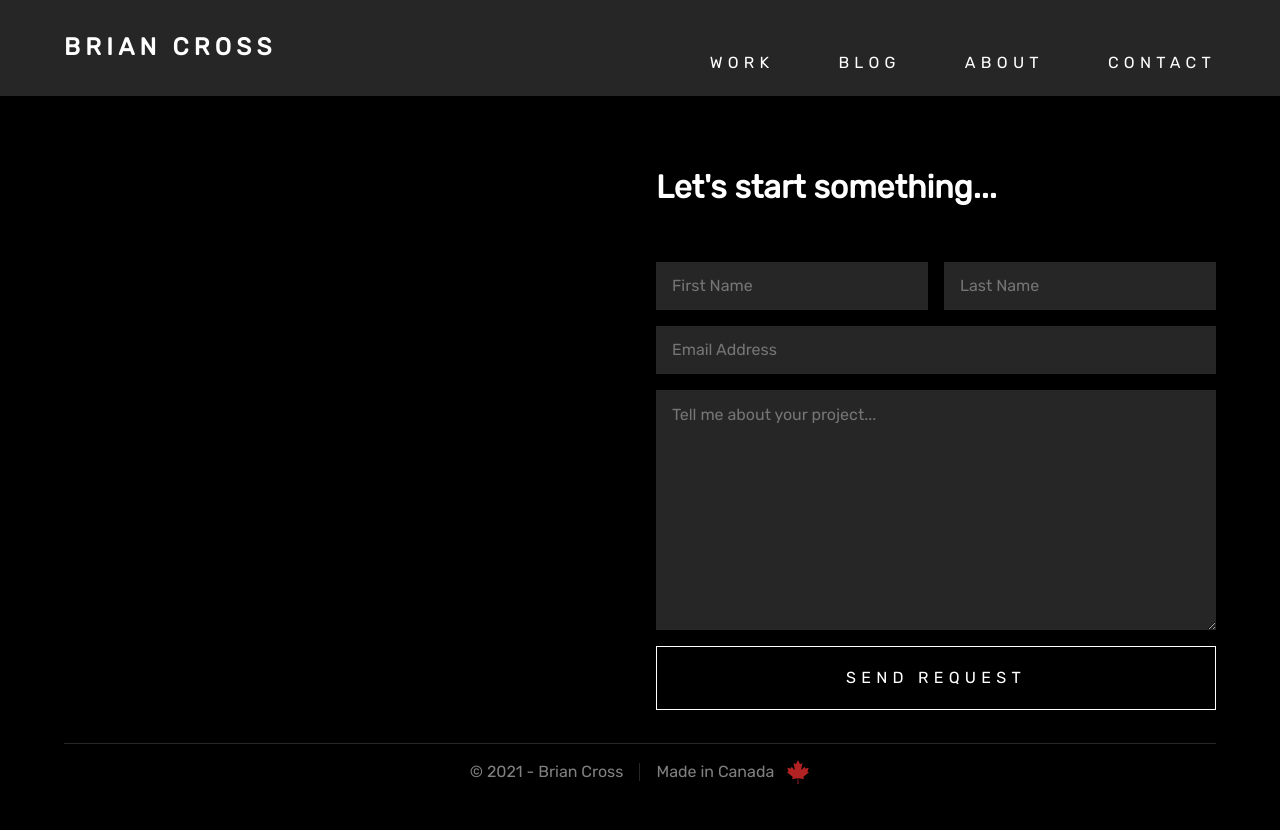
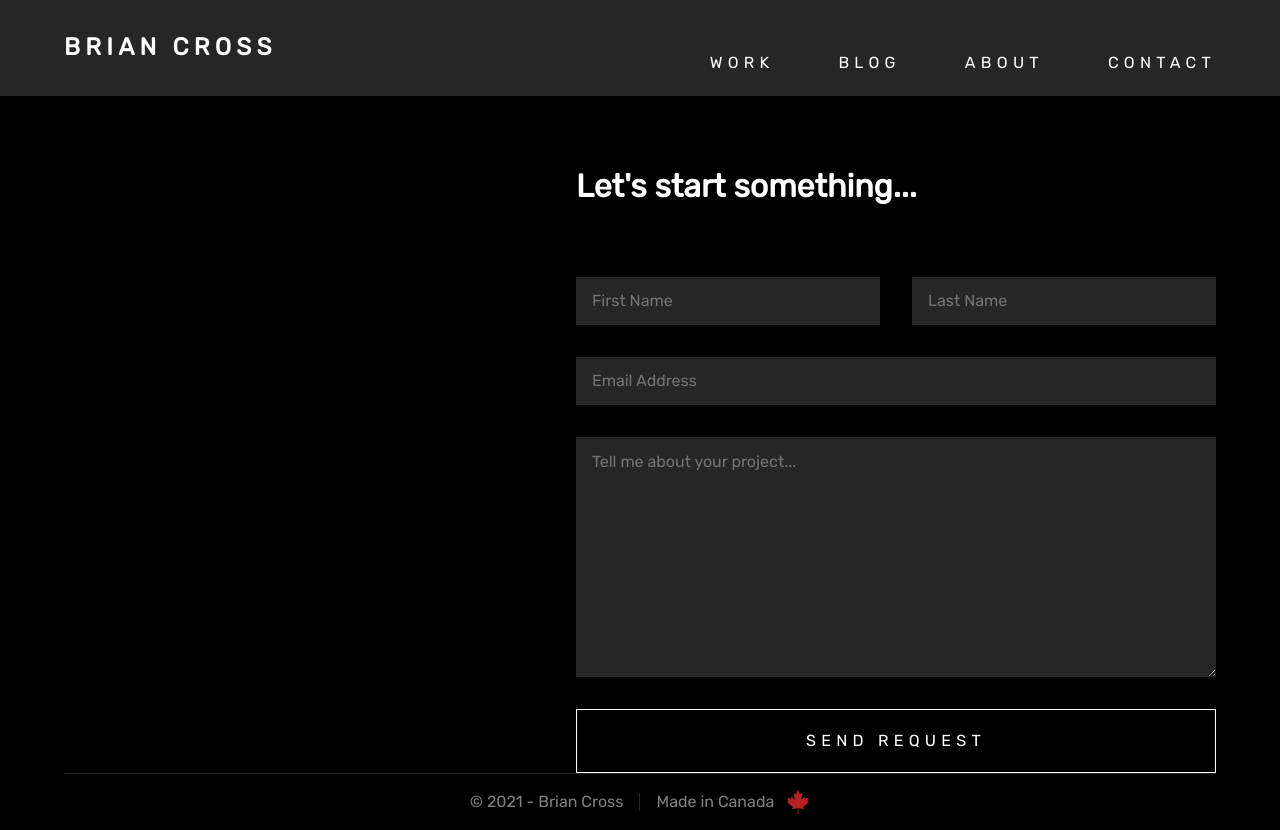
Before and after one commit to brian-cross/personal-site, a Next.js app: page /contact in a window 1280 px wide. Before the commit the page ends 800 px from the top, so only its background shows below. Built offline with nearby package versions, Linux system fonts and the light colour scheme.

Commit message:
Layout adjustment.

```diff
--- a/styles/Contact.module.scss
+++ b/styles/Contact.module.scss
@@ -9,7 +9,6 @@
   justify-content: center;
 
   @media screen and (min-width: 700px) {
-    align-items: center;
     justify-content: flex-end;
   }
 }
@@ -24,10 +23,10 @@
     "email email"
     "description description"
     "button button";
-  gap: 1rem;
+  gap: 2rem;
   width: 100%;
-  max-width: 35rem;
-  margin: 2rem 0;
+  max-width: 40rem;
+  margin-top: 2rem;
 
   input {
     height: 3em;
```
